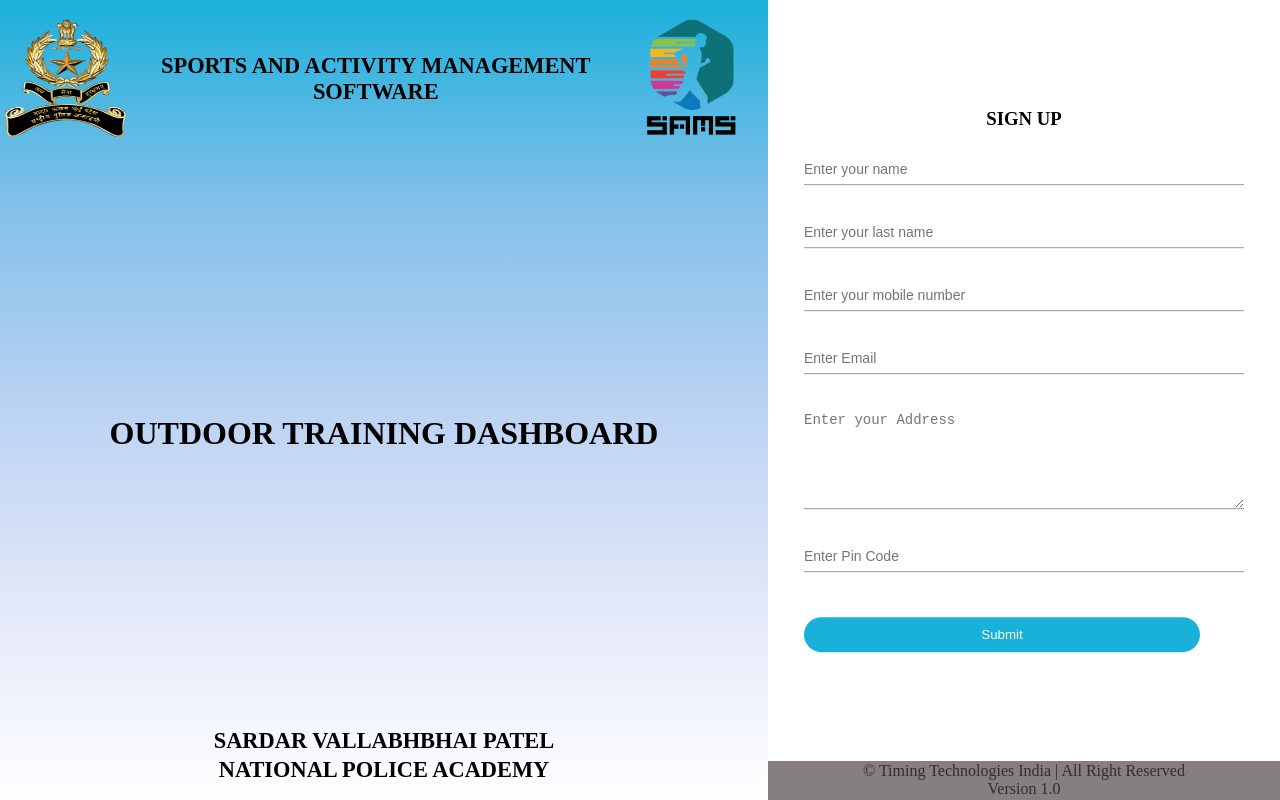
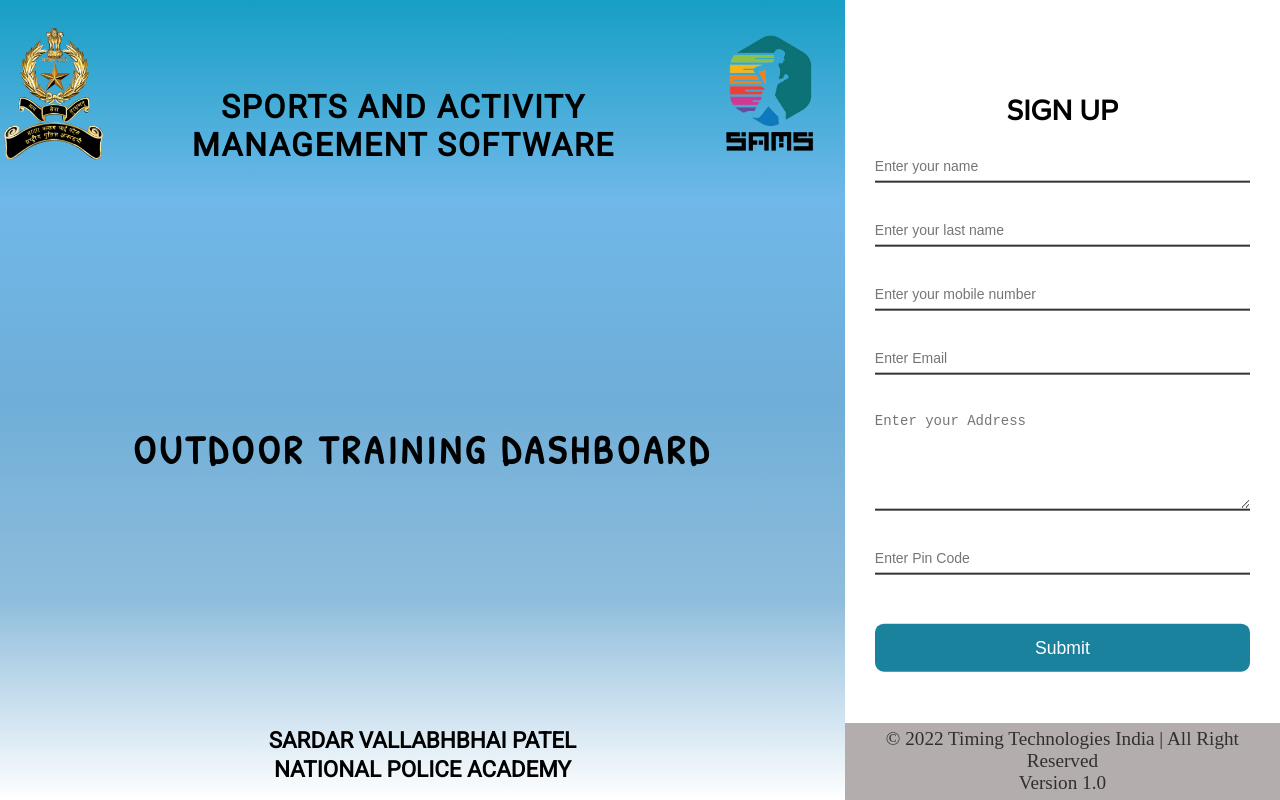
Before and after one commit to ajaykumarchamarthi/TGT-JS-FormValidation, a plain HTML site: page index.html in a window 1280 px wide. Drawn offline with Linux system fonts and the light colour scheme.

Commit message:
UI fixed

```diff
--- a/index.html
+++ b/index.html
@@ -5,6 +5,14 @@
     <meta http-equiv="X-UA-Compatible" content="IE=edge" />
     <meta name="viewport" content="width=device-width, initial-scale=1.0" />
     <link rel="stylesheet" href="./style.css" />
+
+    <link rel="preconnect" href="https://fonts.googleapis.com" />
+    <link rel="preconnect" href="https://fonts.gstatic.com" crossorigin />
+    <link
+      href="https://fonts.googleapis.com/css2?family=Gantari&family=Patrick+Hand&family=Roboto:wght@300;400&display=swap"
+      rel="stylesheet"
+    />
+
     <script src="./script.js" defer></script>
     <title>SVPNPA</title>
   </head>
@@ -12,7 +20,11 @@
     <div class="container">
       <div class="cover-page">
         <section id="top-content">
-          <img class="logo" src="./assests/images/svpnpalogo.png" alt="logo" />
+          <img
+            class="logo logo1"
+            src="./assests/images/svpnpalogo.png"
+            alt="logo"
+          />
           <h4 class="top-content__title">
             SPORTS AND ACTIVITY MANAGEMENT SOFTWARE
           </h4>
@@ -35,12 +47,22 @@
         <form class="auth-form">
           <h3 id="signup__title">Sign up</h3>
           <div class="form-field">
-            <input type="text" id="fname" placeholder="Enter your name" />
+            <input
+              type="text"
+              id="fname"
+              placeholder="Enter your name"
+              autocomplete="off"
+            />
             <p class="errorName"></p>
           </div>
 
           <div class="form-field">
-            <input type="text" id="lname" placeholder="Enter your last name" />
+            <input
+              type="text"
+              id="lname"
+              placeholder="Enter your last name"
+              autocomplete="off"
+            />
             <p class="errorName"></p>
           </div>
 
@@ -51,12 +73,18 @@
               id="mobile"
               placeholder="Enter your mobile number"
               onkeypress="return isNumber(event)"
+              autocomplete="off"
             />
             <p class="errorName"></p>
           </div>
 
           <div class="form-field">
-            <input type="string" id="email" placeholder="Enter Email" />
+            <input
+              type="string"
+              id="email"
+              placeholder="Enter Email"
+              autocomplete="off"
+            />
             <p class="errorName"></p>
           </div>
 
@@ -65,6 +93,7 @@
               rows="5"
               id="address"
               placeholder="Enter your Address"
+              autocomplete="off"
             ></textarea>
             <p class="errorName"></p>
           </div>
@@ -76,6 +105,7 @@
               maxlength="6"
               placeholder="Enter Pin Code"
               onkeypress="return isNumber(event)"
+              autocomplete="off"
             />
             <p class="errorName"></p>
           </div>
@@ -83,7 +113,7 @@
           <button type="submit" class="btn">Submit</button>
         </form>
         <footer id="signup__footer">
-          &copy; Timing Technologies India | All Right Reserved <br />
+          &copy; 2022 Timing Technologies India | All Right Reserved <br />
           Version 1.0
         </footer>
       </div>
--- a/script.js
+++ b/script.js
@@ -237,26 +237,28 @@ form.addEventListener("submit", function (event) {
     isPinValid;
 
   if (isFormValid) {
-    fetch("http://localhost:4000/api/v1/users/signup", {
-      method: "POST",
-      headers: {
-        "Content-Type": "application/json",
-      },
-      body: JSON.stringify({
-        firstName: fnameEl.value.trim(),
-        lastName: lnameEl.value.trim(),
-        emailAddress: emailEl.value.trim(),
-        address: addressEl.value.trim(),
-        mobileNumber: mobileEl.value.trim(),
-        pinCode: pinEl.value.trim(),
-      }),
-    })
-      .then((response) => response.json())
-      .then((data) => alert(data.status))
-      .catch((err) => {
-        alert(err.message);
-      });
-  } else {
-    alert("Some Field is Missing");
+    console.log("Form is submitted successfully");
+    alert("Form Submitted Successfully");
+    document.querySelector("form").reset();
+
+    // fetch("http://localhost:4000/api/v1/users/signup", {
+    //   method: "POST",
+    //   headers: {
+    //     "Content-Type": "application/json",
+    //   },
+    //   body: JSON.stringify({
+    //     firstName: fnameEl.value.trim(),
+    //     lastName: lnameEl.value.trim(),
+    //     emailAddress: emailEl.value.trim(),
+    //     address: addressEl.value.trim(),
+    //     mobileNumber: mobileEl.value.trim(),
+    //     pinCode: pinEl.value.trim(),
+    //   }),
+    // })
+    //   .then((response) => response.json())
+    //   .then((data) => alert(data.status))
+    //   .catch((err) => {
+    //     alert(err.message);
+    //   });
   }
 });
--- a/style.css
+++ b/style.css
@@ -6,7 +6,7 @@
 
 .container {
   display: grid;
-  grid-template-columns: 60% 1fr;
+  grid-template-columns: 66% 1fr;
   grid-template-rows: minmax(100vh, max-content);
   width: 100%;
 }
@@ -14,10 +14,10 @@
 .cover-page {
   background-image: linear-gradient(
     to bottom,
-    #19b0da,
-    #81c0ea,
-    #b9d2f3,
-    #e2e7f9,
+    #179fc5,
+    #6fb8e9,
+    #6faed8,
+    #8fbddc,
     #ffffff
   );
   height: 100%;
@@ -32,26 +32,53 @@
   display: flex;
   align-items: center;
   justify-content: space-around;
-  margin: 1em;
+  margin: 1.5em;
   text-align: center;
   width: 100%;
 }
 
 .logo {
   height: 125px;
-  width: 150px;
+  width: 145px;
+}
+
+.logo1 {
+  width: 130px;
+  height: 140px;
 }
 
 .top-content__title {
-  font-size: 1.4rem;
+  font-family: "Roboto", sans-serif;
+  letter-spacing: 0.05em;
+  font-size: 2rem;
+  margin: 0 1em;
+  align-self: flex-end;
 }
 
 .mid-content {
   text-align: center;
+  /* animation: wave 1s infinite; */
 }
 
+/* @keyframes wave {
+  0%,
+  40%,
+  80%,
+  100% {
+    transform: translateY(0);
+  }
+
+  20%,
+  60% {
+    transform: translateY(-20px);
+  }
+} */
+
 .mid-content__title {
-  font-size: 2rem;
+  font-family: "Patrick Hand", cursive;
+  font-weight: bolder;
+  font-size: 2.5rem;
+  letter-spacing: 0.1em;
   margin: 0 1em;
 }
 
@@ -63,6 +90,7 @@
 .foot-content__title {
   font-size: 1.4rem;
   line-height: 1.3em;
+  font-family: "Roboto", sans-serif;
 }
 
 .auth {
@@ -83,7 +111,6 @@
 
 form {
   width: 100%;
-  max-width: 500px;
   padding: 50px 30px 20px;
   background: #fff;
   border-radius: 4px;
@@ -106,7 +133,7 @@ form {
   border: 0;
   outline: 0;
   padding: 6px 0 6px;
-  border-bottom: 1px solid #999;
+  border-bottom: 2px solid #333;
   color: #333;
   font-size: 16px;
 }
@@ -149,15 +176,18 @@ small {
   margin-top: 1em;
   text-transform: uppercase;
   text-align: center;
+  font-family: "Gantari", sans-serif;
+  font-size: 1.8rem;
 }
 
 .btn {
   padding: 0.75em 1.5em;
-  width: 90%;
-  background: #19b0da;
+  width: 100%;
+  background: #1b829e;
   color: white;
   border: none;
-  border-radius: 2em;
+  border-radius: 0.5em;
+  font-size: 1.1rem;
   margin-top: 1em;
 }
 
@@ -169,7 +199,9 @@ small {
 #signup__footer {
   text-align: center;
   color: rgb(48, 47, 47);
-  background-color: rgb(134, 127, 127);
-  padding: 0.1em 1em;
+  background-color: rgb(180, 173, 173);
+  padding: 0.3em 1em;
   width: 100%;
+  font-weight: 400;
+  font-size: 1.2rem;
 }
```
